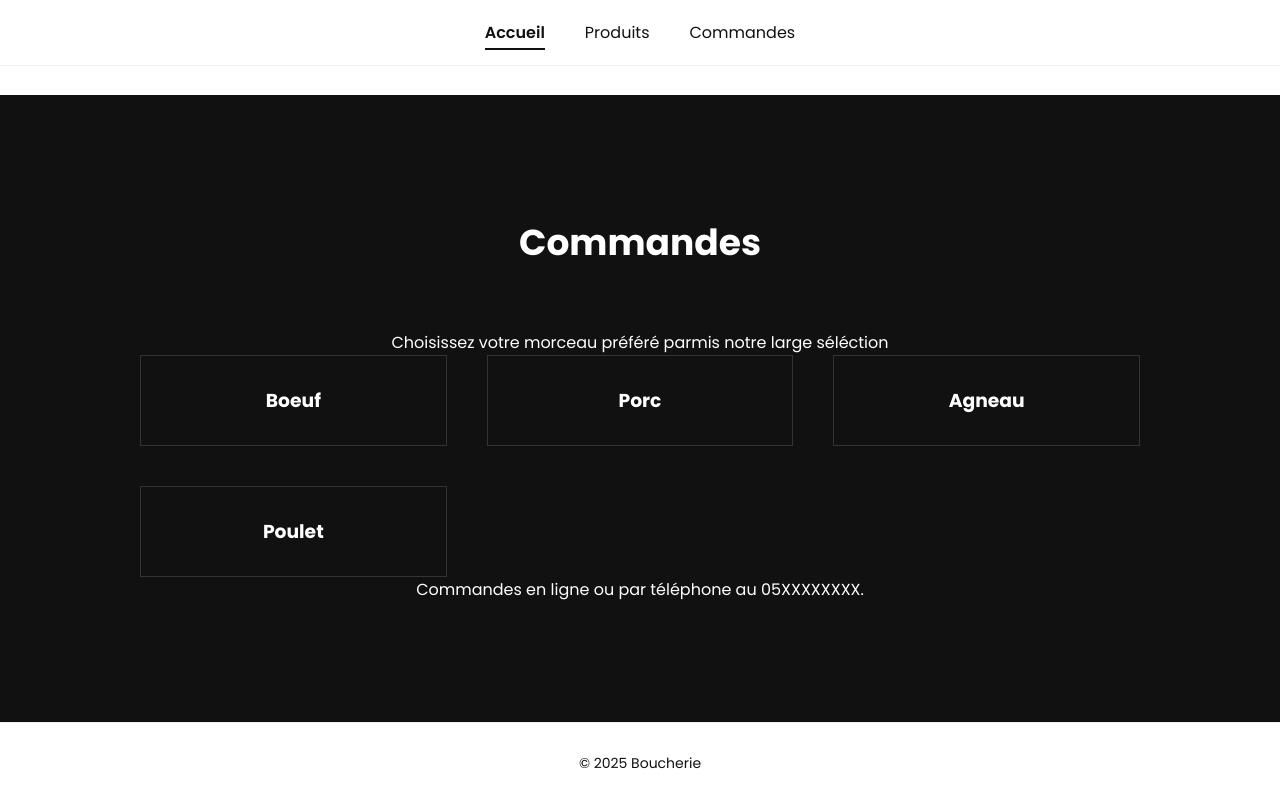
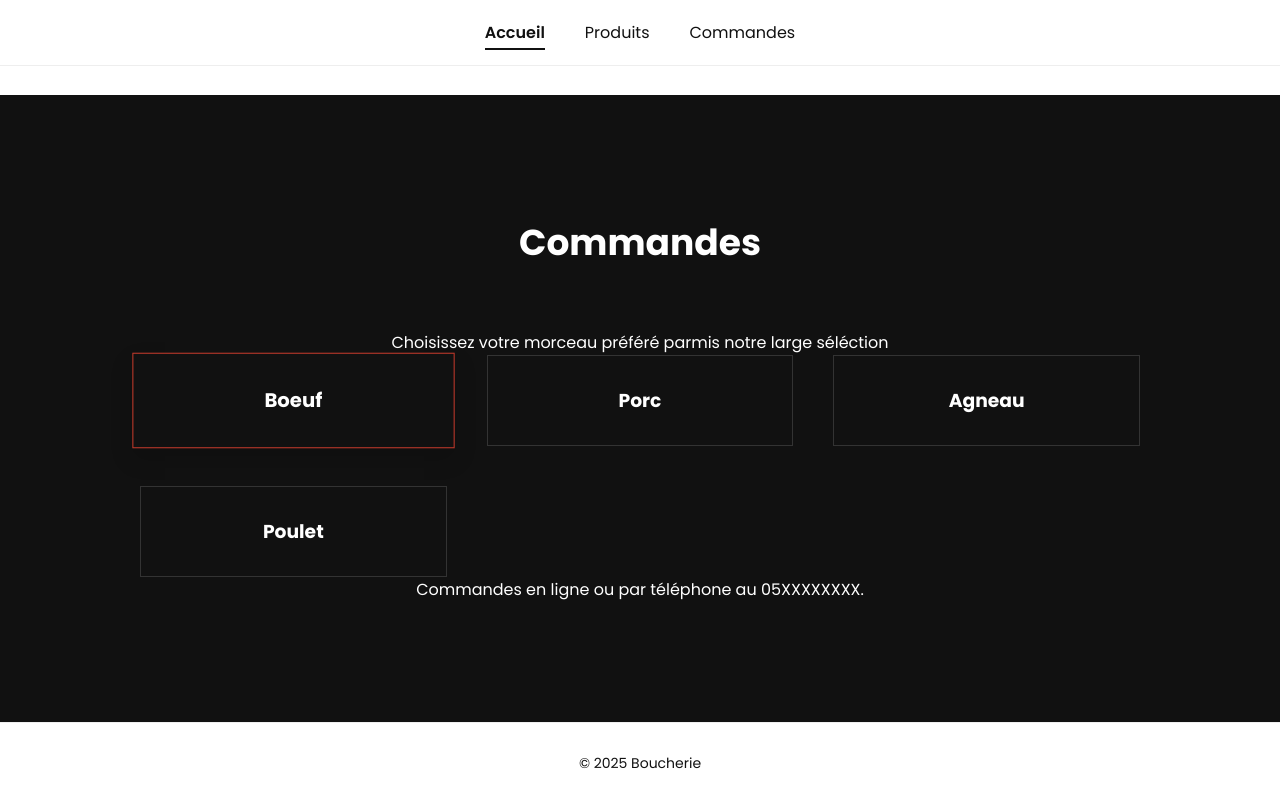
Before and after one commit to bengnn/demo-boucherie, a plain HTML site: page index.html in a window 1280 px wide. In both pictures the pointer is over the element "Boeuf". Shown: the part 1796-2596 px from the top of the page. Drawn offline with Linux system fonts and the light colour scheme.

Commit message:
Implement hover effects for price cards
Add hover animation effects for price cards

```diff
--- a/style.css
+++ b/style.css
@@ -275,3 +275,15 @@ button {
 }
 
 .success-box { text-align: center; }
+/* --- ANIMATION DES CARTES COMMANDES --- */
+.card.price {
+  cursor: pointer; /* Affiche la petite main au survol */
+  transition: transform 0.3s ease, box-shadow 0.3s ease, border-color 0.3s ease;
+}
+
+/* Ce qui se passe quand on passe la souris dessus */
+.card.price:hover {
+  transform: scale(1.05); /* Fait grossir la case de 5% */
+  box-shadow: 0 10px 20px rgba(0,0,0,0.15); /* Ajoute une belle ombre */
+  border-color: #c0392b; /* Optionnel : la bordure devient rouge pour rappeler la boucherie */
+}
```
